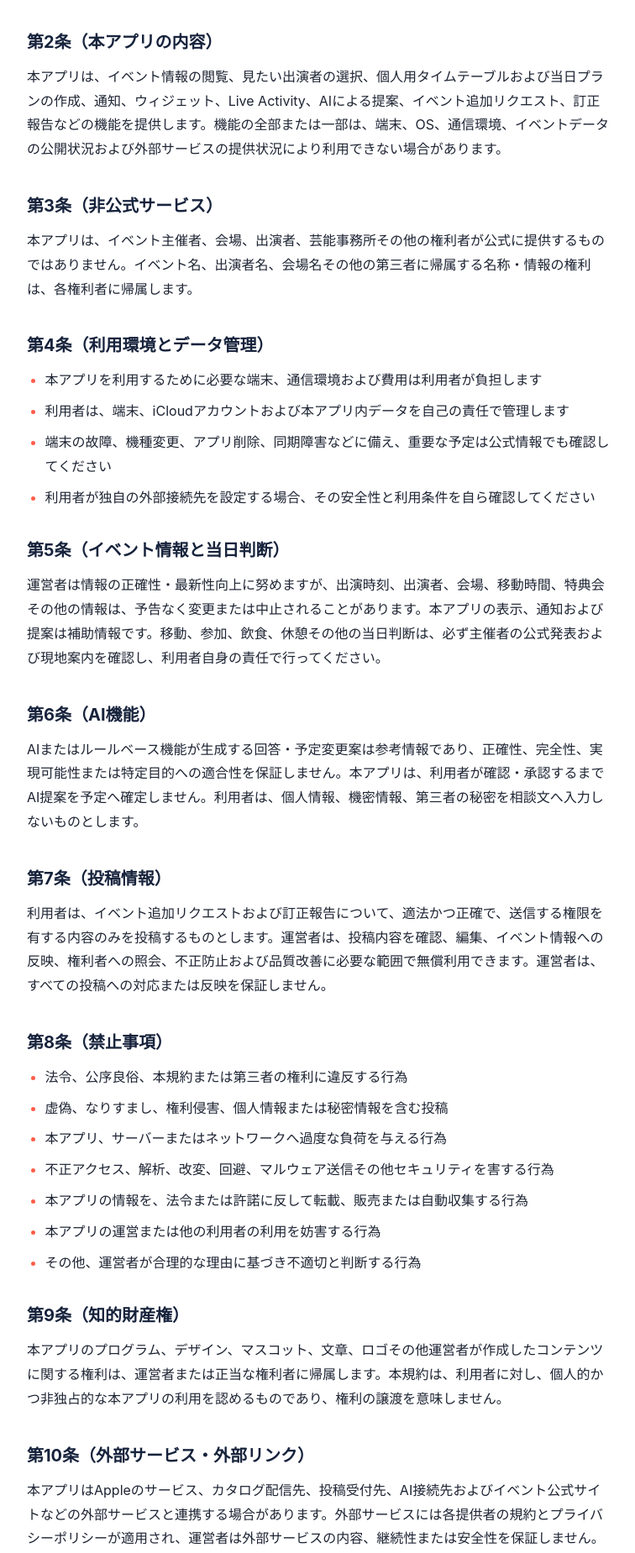
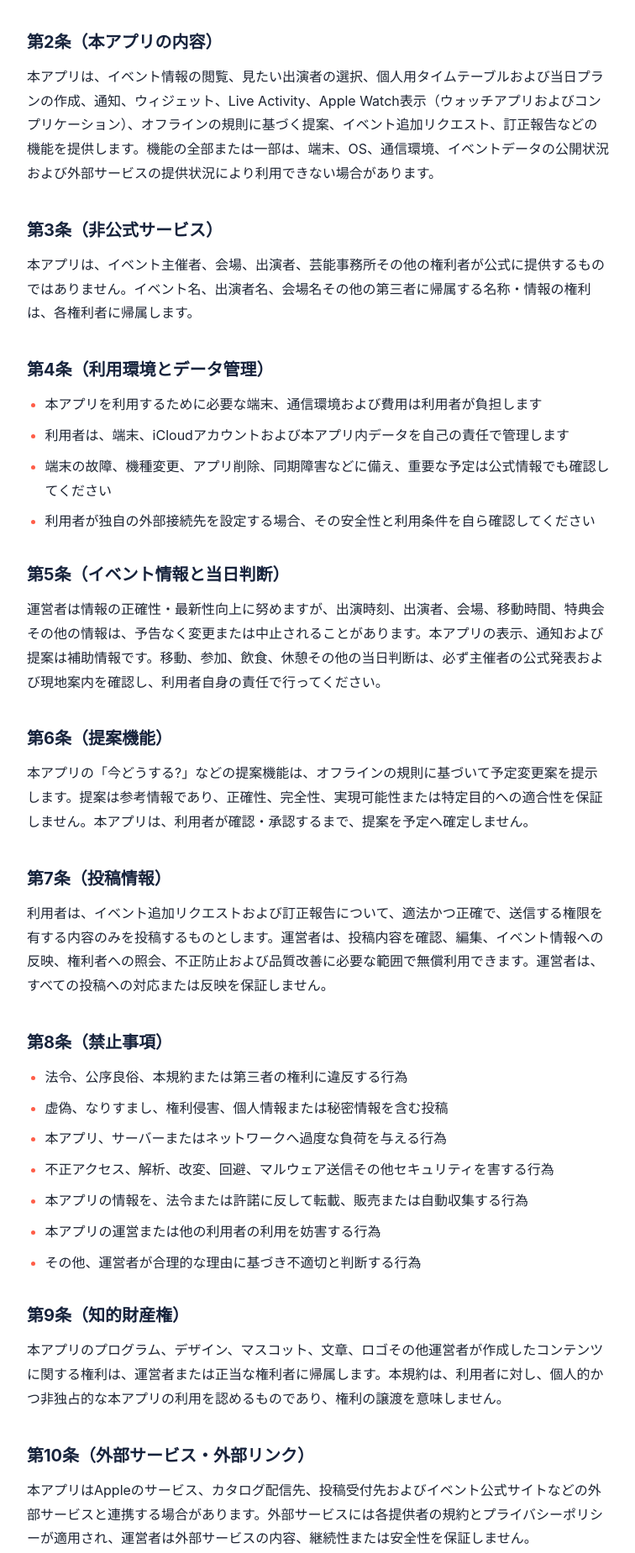
Before and after one commit to ryusei0627/oshibul-legal, a plain HTML site: page taitekun/terms-of-service.html in a window 1280 px wide. Shown: the part 535-2384 px from the top of the page at 84% size, without its empty margins (261-1017 px from the left). Drawn offline with Linux system fonts and the light colour scheme.

Commit message:
タイテくん法務: 利用規約をAI撤去反映+Watch追記、PPの会場情報削除
- 利用規約: 第2条にApple Watch表示追加・「AIによる提案」→
  オフラインの規則に基づく提案、第6条を(提案機能)に、第10条の
  AI接続先削除、第13条のAI提案→提案。
- プライバシーポリシー: 実在しない「会場情報(手動選択の場所・
  ゾーン)」の項目を削除。
アプリ内(LegalViews.swift)の現行文言と一致させた。

```diff
--- a/taitekun/terms-of-service.html
+++ b/taitekun/terms-of-service.html
@@ -24,7 +24,7 @@
 
       <section><h2>第1条（適用と同意）</h2><p>本規約は、本アプリの利用に関する利用者と運営者との間の一切の関係に適用されます。利用者は、本規約およびプライバシーポリシーの内容を確認し、同意したうえで本アプリを利用するものとします。</p></section>
 
-      <section><h2>第2条（本アプリの内容）</h2><p>本アプリは、イベント情報の閲覧、見たい出演者の選択、個人用タイムテーブルおよび当日プランの作成、通知、ウィジェット、Live Activity、AIによる提案、イベント追加リクエスト、訂正報告などの機能を提供します。機能の全部または一部は、端末、OS、通信環境、イベントデータの公開状況および外部サービスの提供状況により利用できない場合があります。</p></section>
+      <section><h2>第2条（本アプリの内容）</h2><p>本アプリは、イベント情報の閲覧、見たい出演者の選択、個人用タイムテーブルおよび当日プランの作成、通知、ウィジェット、Live Activity、Apple Watch表示（ウォッチアプリおよびコンプリケーション）、オフラインの規則に基づく提案、イベント追加リクエスト、訂正報告などの機能を提供します。機能の全部または一部は、端末、OS、通信環境、イベントデータの公開状況および外部サービスの提供状況により利用できない場合があります。</p></section>
 
       <section><h2>第3条（非公式サービス）</h2><p>本アプリは、イベント主催者、会場、出演者、芸能事務所その他の権利者が公式に提供するものではありません。イベント名、出演者名、会場名その他の第三者に帰属する名称・情報の権利は、各権利者に帰属します。</p></section>
 
@@ -37,7 +37,7 @@
 
       <section><h2>第5条（イベント情報と当日判断）</h2><p>運営者は情報の正確性・最新性向上に努めますが、出演時刻、出演者、会場、移動時間、特典会その他の情報は、予告なく変更または中止されることがあります。本アプリの表示、通知および提案は補助情報です。移動、参加、飲食、休憩その他の当日判断は、必ず主催者の公式発表および現地案内を確認し、利用者自身の責任で行ってください。</p></section>
 
-      <section><h2>第6条（AI機能）</h2><p>AIまたはルールベース機能が生成する回答・予定変更案は参考情報であり、正確性、完全性、実現可能性または特定目的への適合性を保証しません。本アプリは、利用者が確認・承認するまでAI提案を予定へ確定しません。利用者は、個人情報、機密情報、第三者の秘密を相談文へ入力しないものとします。</p></section>
+      <section><h2>第6条（提案機能）</h2><p>本アプリの「今どうする?」などの提案機能は、オフラインの規則に基づいて予定変更案を提示します。提案は参考情報であり、正確性、完全性、実現可能性または特定目的への適合性を保証しません。本アプリは、利用者が確認・承認するまで、提案を予定へ確定しません。</p></section>
 
       <section><h2>第7条（投稿情報）</h2><p>利用者は、イベント追加リクエストおよび訂正報告について、適法かつ正確で、送信する権限を有する内容のみを投稿するものとします。運営者は、投稿内容を確認、編集、イベント情報への反映、権利者への照会、不正防止および品質改善に必要な範囲で無償利用できます。運営者は、すべての投稿への対応または反映を保証しません。</p></section>
 
@@ -53,14 +53,14 @@
 
       <section><h2>第9条（知的財産権）</h2><p>本アプリのプログラム、デザイン、マスコット、文章、ロゴその他運営者が作成したコンテンツに関する権利は、運営者または正当な権利者に帰属します。本規約は、利用者に対し、個人的かつ非独占的な本アプリの利用を認めるものであり、権利の譲渡を意味しません。</p></section>
 
-      <section><h2>第10条（外部サービス・外部リンク）</h2><p>本アプリはAppleのサービス、カタログ配信先、投稿受付先、AI接続先およびイベント公式サイトなどの外部サービスと連携する場合があります。外部サービスには各提供者の規約とプライバシーポリシーが適用され、運営者は外部サービスの内容、継続性または安全性を保証しません。</p></section>
+      <section><h2>第10条（外部サービス・外部リンク）</h2><p>本アプリはAppleのサービス、カタログ配信先、投稿受付先およびイベント公式サイトなどの外部サービスと連携する場合があります。外部サービスには各提供者の規約とプライバシーポリシーが適用され、運営者は外部サービスの内容、継続性または安全性を保証しません。</p></section>
 
       <section><h2>第11条（機能の変更・停止）</h2><p>運営者は、保守、障害、セキュリティ対応、法令対応、外部サービスの変更その他合理的な理由により、事前の通知なく本アプリの全部または一部を変更、制限、一時停止または終了する場合があります。重要な変更については、可能な範囲で本アプリ内またはApp Store掲載ページなどにより告知します。</p></section>
 
       <section><h2>第12条（利用制限）</h2><p>利用者が本規約に違反した場合、運営者は、投稿の不採用、外部機能の利用制限その他必要かつ合理的な措置を講じることができます。緊急の場合を除き、可能な範囲で理由を示すよう努めます。</p></section>
 
       <section><h2>第13条（保証と責任）</h2>
-        <p>運営者は、本アプリが常に中断なく動作すること、すべての端末で利用できること、およびイベント情報・通知・AI提案が常に正確であることを保証しません。</p>
+        <p>運営者は、本アプリが常に中断なく動作すること、すべての端末で利用できること、およびイベント情報・通知・提案が常に正確であることを保証しません。</p>
         <p>運営者の軽過失により利用者に損害が生じた場合、運営者は、現実に発生した通常かつ直接の損害の範囲で責任を負い、特別損害、間接損害および逸失利益については責任を負いません。運営者の故意または重大な過失による場合には、この制限を適用しません。</p>
         <p>消費者契約法その他の強行法規により本条の全部または一部が無効となる場合、その範囲では当該法令の定めが優先されます。</p>
       </section>
```
Also changed, not shown: taitekun/privacy-policy.html (+0 -1 lines).
